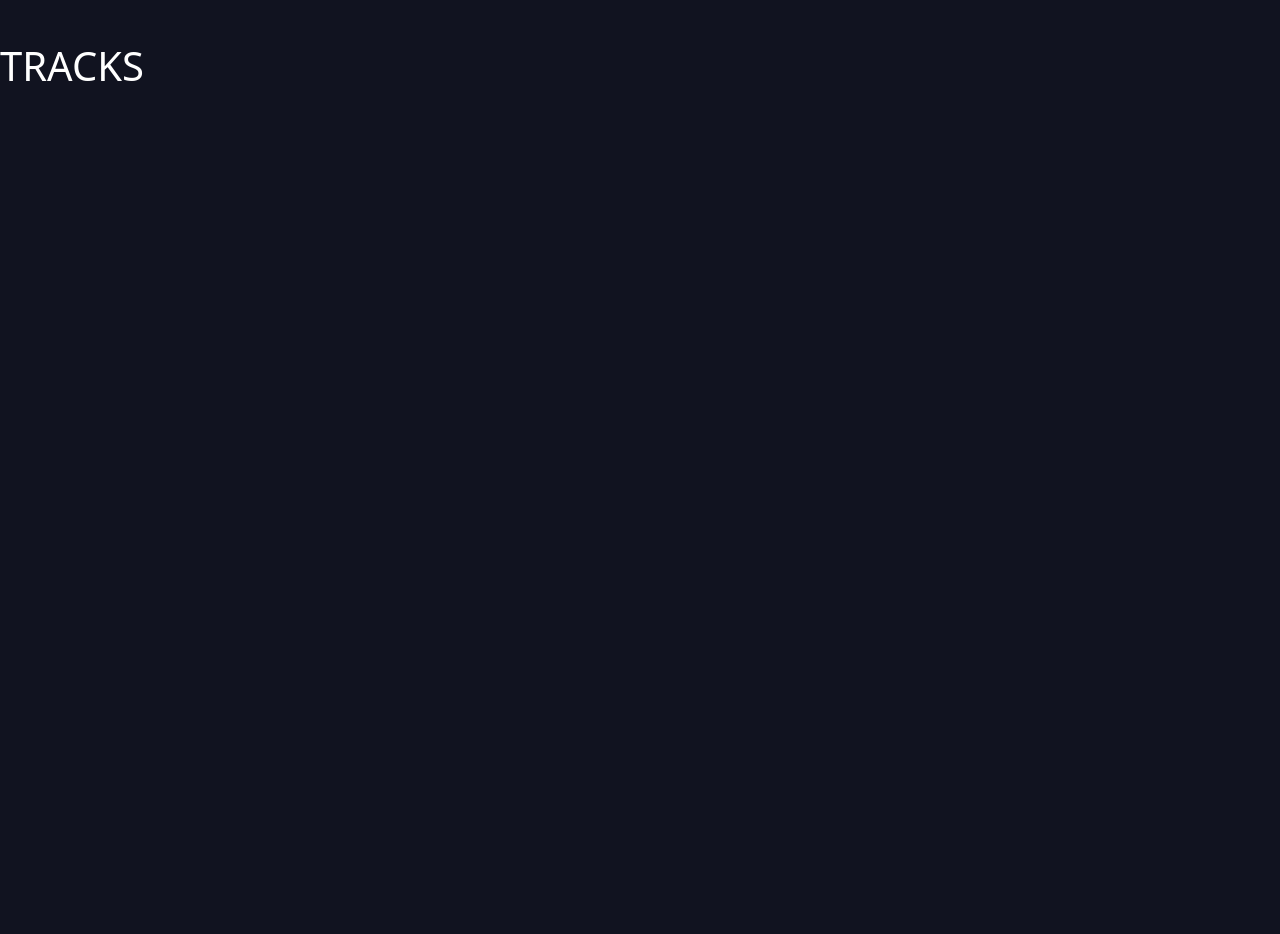
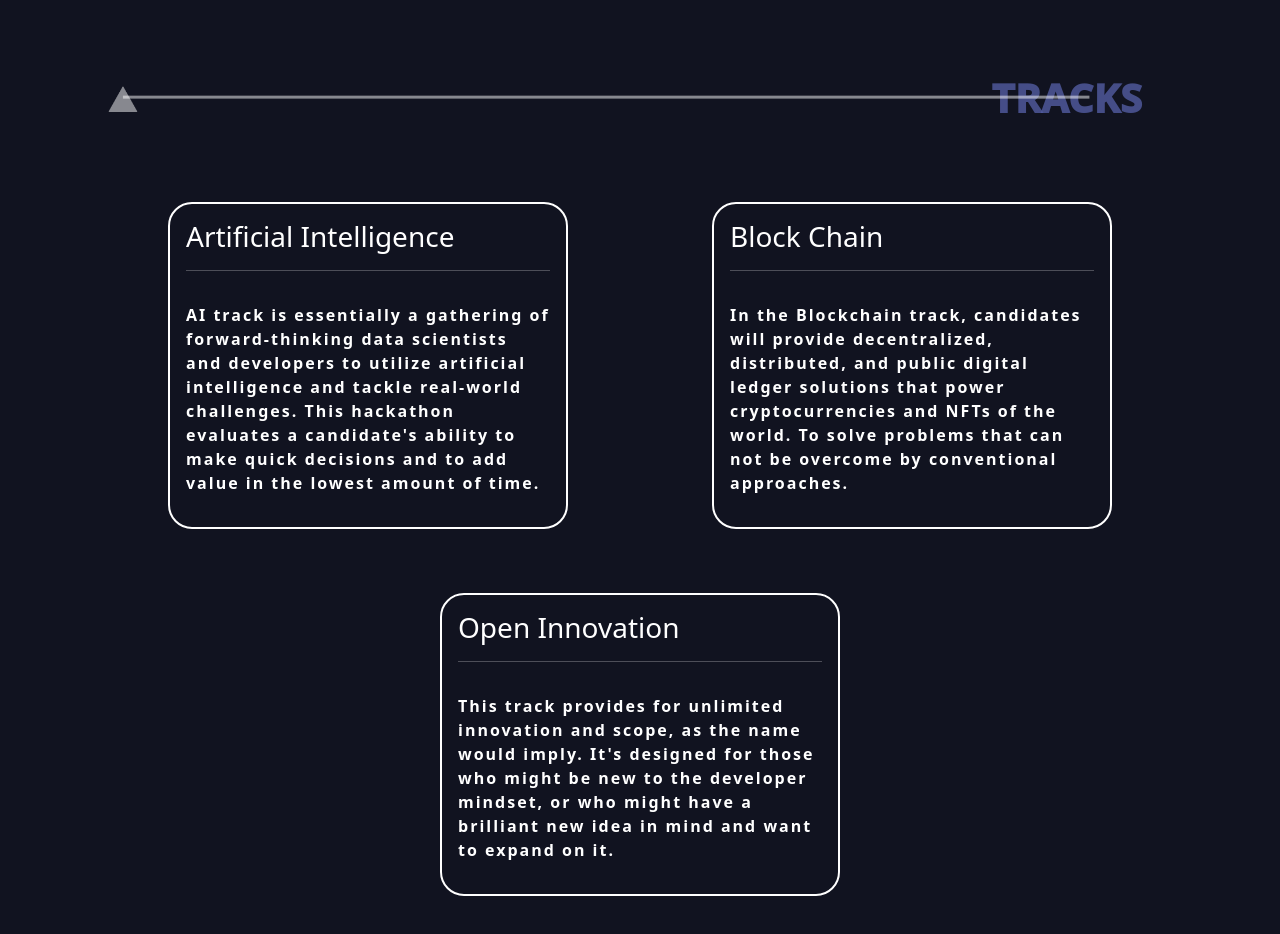
Before and after one commit to revahack/2022, a React (Create React App) app: page / in a window 1280 px wide. Shown: the part 1680-2614 px from the top of the page. Built offline with nearby package versions, Linux system fonts and the light colour scheme.

Commit message:
compleated first stage of track section

```diff
--- a/src/components/tracks/tracks.css
+++ b/src/components/tracks/tracks.css
@@ -1,7 +1,55 @@
 .track-main {
-  height: 100vh;
   position: relative;
   background-color: #1c1f35;
   box-shadow: inset 0 0 0 1000px rgba(0,0,0,.4);
+  color: white;
+  overflow: auto;
+}
 
+.track-container{
+  color: white;
+  height: 100%;
+  width: 90%;
+  margin: auto;
+  padding: 2rem;
+  display: flex;
+  flex-wrap: wrap;
+  justify-content: space-around;
 }
+
+.track-heading-div{
+  height: 6rem;
+  position: relative;
+}
+
+.track-heading{
+  position: absolute;
+  text-align: end;
+  top: 2rem;
+  right: 3.5rem;
+  font-weight: 1000;
+  color: rgba(83,93,161,0.8);
+  width: 100%;
+  margin-left: auto;
+}
+
+.track-img{
+  position: absolute;
+}
+
+
+.track-card{
+  border: 2px solid white;
+  width: 400px;
+  padding: 1rem;
+  border-radius: 1.5rem;
+  box-sizing: border-box;
+  margin: 2rem 0.5rem;
+  overflow: auto;
+}
+
+.track-para{
+  margin-top: 2rem;
+  letter-spacing: 2px;
+  font-weight: 600;
+}
--- a/src/components/tracks/tracks.js
+++ b/src/components/tracks/tracks.js
@@ -1,11 +1,48 @@
 import React, { Component } from "react";
 import "./tracks.css";
+
+import Container from "react-bootstrap/Container";
+
+import bg from "../../images/tracks_bg.png"
 
 export default class Tracks extends Component {
   render() {
     return (
       <div id="tracks" className="track-main">
-        <h1 style={{ color: "white" }}> TRACKS </h1>
+        <Container>
+        <div className='track-heading-div'>
+          <h1 className='track-heading'>TRACKS</h1>
+          <img className='track-img' src={bg} width={"100%"} alt='' />
+        </div>
+        </Container>
+
+        <div className="track-container" >
+          <div className="track-card">
+              <h3>Artificial Intelligence</h3>
+              <hr />
+              <p className="track-para" >AI track is essentially a gathering of forward-thinking data scientists and developers to
+                utilize artificial intelligence and tackle real-world challenges. This hackathon evaluates a
+                candidate's ability to make quick decisions and to add value in the lowest amount of
+                time.
+                </p>
+            </div>
+          <div className="track-card">
+              <h3>Block Chain</h3>
+              <hr />
+              <p className="track-para" >In the Blockchain track, candidates will provide decentralized, distributed, and public
+                  digital ledger solutions that power cryptocurrencies and NFTs of the world. To solve
+                  problems that can not be overcome by conventional approaches.
+                </p>
+            </div>
+          <div className="track-card">
+              <h3>Open Innovation</h3>
+              <hr />
+              <p className="track-para" >This track provides for unlimited innovation and scope, as the name would imply. It's
+                  designed for those who might be new to the developer mindset, or who might have a
+                  brilliant new idea in mind and want to expand on it.
+                </p>
+            </div>
+          </div>
       </div>
     );
   }
```
Also changed, not shown: 1 other file (tests, documents, lock files or other folders).
